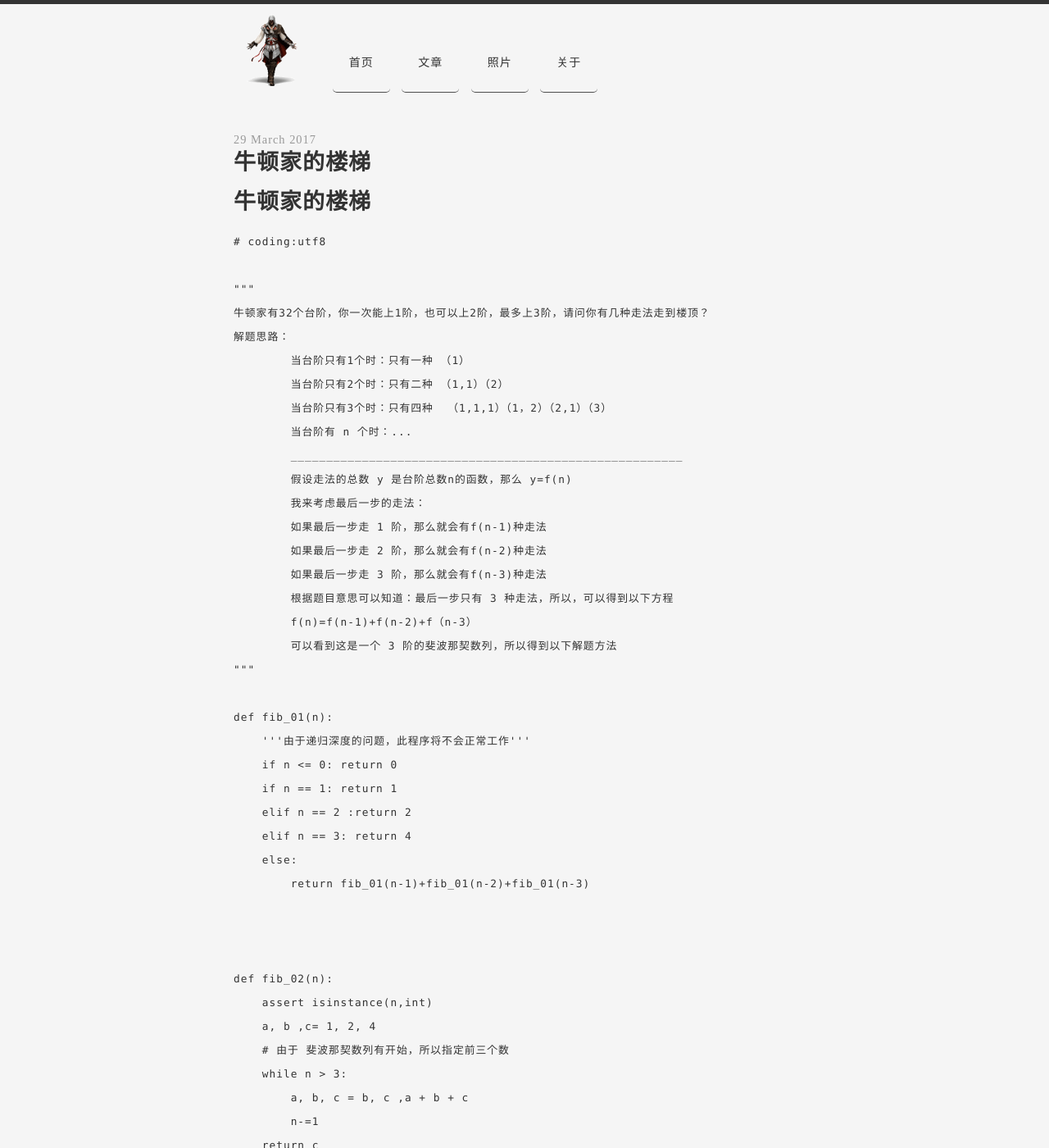
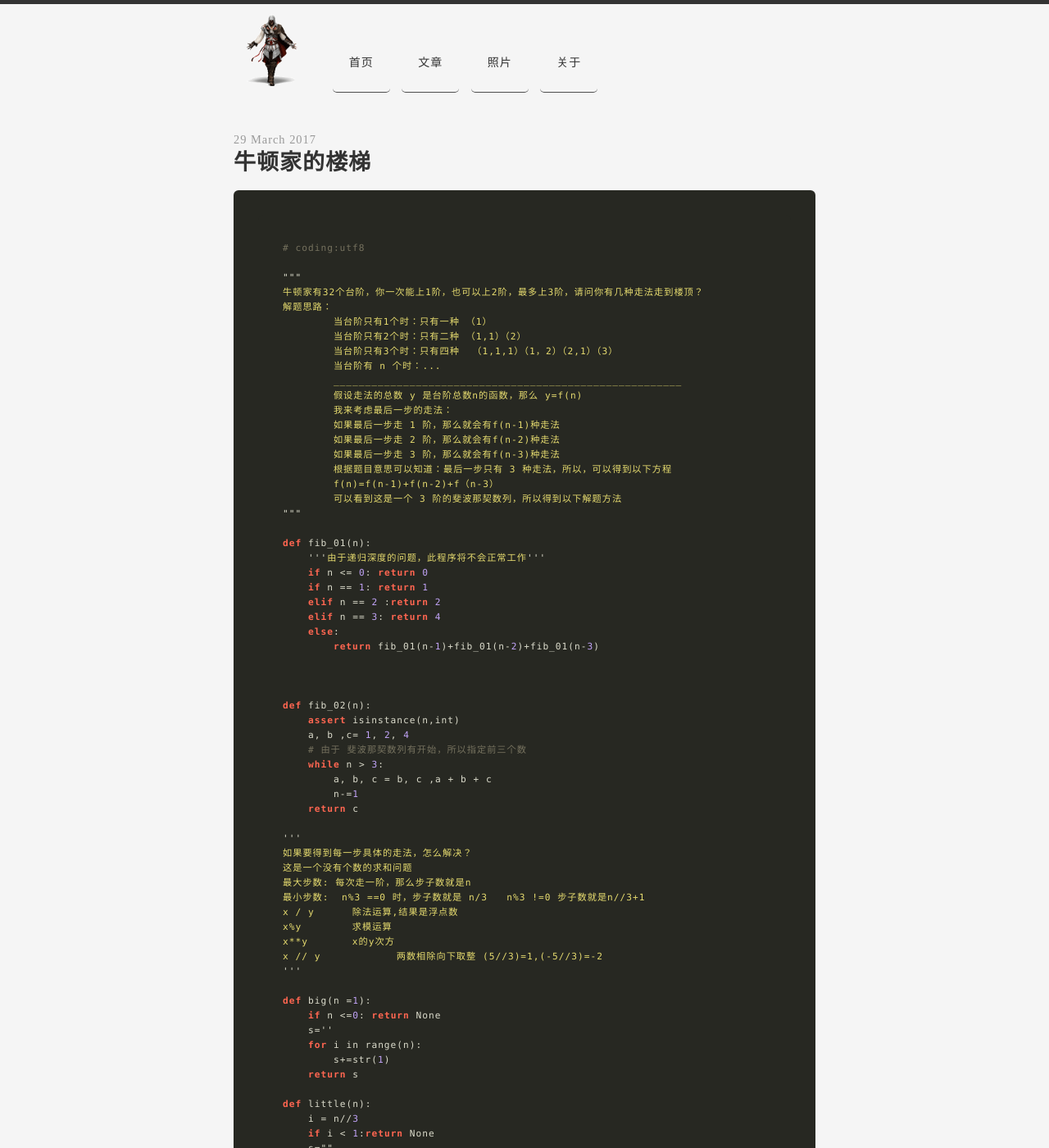
Before and after one commit to hlowd/hlowd.github.io, a Jekyll site: the page built from _posts/2017-3-29-牛顿家的楼梯.md, in a window 1280 px wide and 1400 px high. Shown: the whole window at 82% size. Built offline with Jekyll 4.4.1, drawn with Linux system fonts in a browser that asks for light colours; our own code applies the rules of GitHub Pages for plain Markdown files; some of the changed text lies outside the part shown.

Commit message:
Update 2017-3-29-牛顿家的楼梯.md

````diff
--- a/_posts/2017-3-29-牛顿家的楼梯.md
+++ b/_posts/2017-3-29-牛顿家的楼梯.md
@@ -1,5 +1,4 @@
-## 牛顿家的楼梯
-```prthon
+```python
 # coding:utf8
 
 """
````
